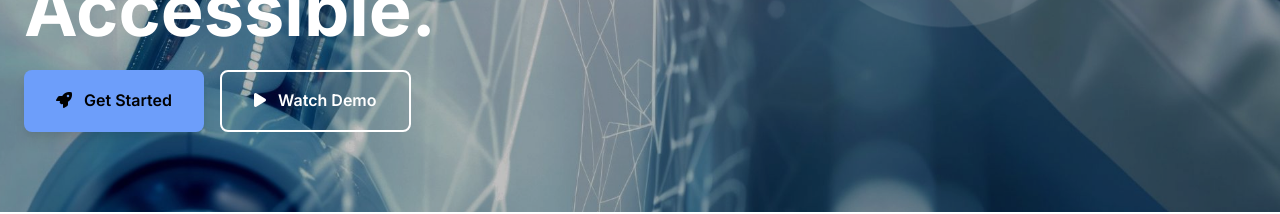
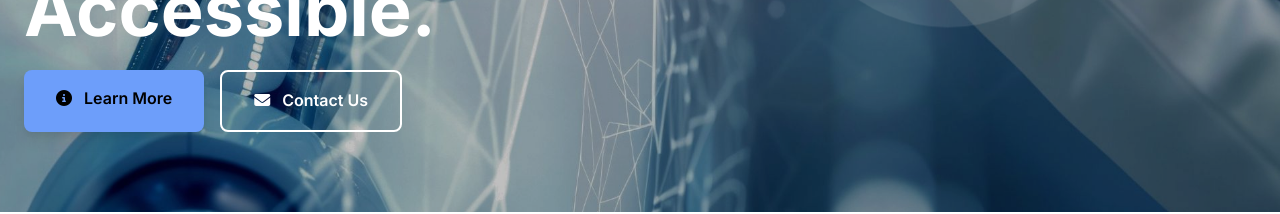
Before and after one commit to guidoputignano/Xperbot_website, a plain HTML site: page index.html in a window 1280 px wide. Shown: the part 514-728 px from the top of the page. Drawn offline with nearby package versions, Linux system fonts and the light colour scheme.

Commit message:
Update index.html

```diff
--- a/index.html
+++ b/index.html
@@ -117,14 +117,14 @@
                     </h1>
 
                     <div class="flex flex-col sm:flex-row gap-4">
-                        <button class="bg-xperbot-bright-blue text-black px-8 py-4 rounded-lg font-semibold hover:bg-blue-600 transition duration-300 shadow-lg">
-                            <i class="fas fa-rocket mr-2"></i>
-                            Get Started
-                        </button>
-                        <button class="border-2 border-white px-8 py-4 rounded-lg font-semibold hover:bg-white hover:text-xperbot-dark-blue transition duration-300">
-                            <i class="fas fa-play mr-2"></i>
-                            Watch Demo
-                        </button>
+                        <a href="about.html" class="bg-xperbot-bright-blue text-black px-8 py-4 rounded-lg font-semibold hover:bg-blue-600 transition duration-300 shadow-lg">
+                            <i class="fas fa-info-circle mr-2"></i>
+                            Learn More
+                        </a>
+                        <a href="index.html#contact" class="border-2 border-white px-8 py-4 rounded-lg font-semibold hover:bg-white hover:text-xperbot-dark-blue transition duration-300">
+                            <i class="fas fa-envelope mr-2"></i>
+                            Contact Us
+                        </a>
                     </div>
                 </div>
                 <div class="lg:w-1/2 flex justify-center">
```
